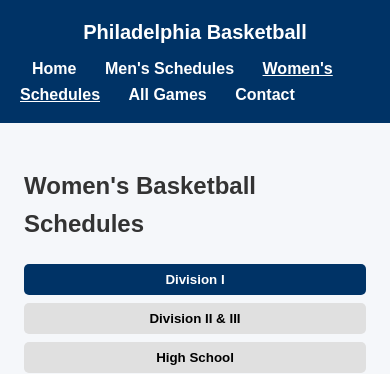
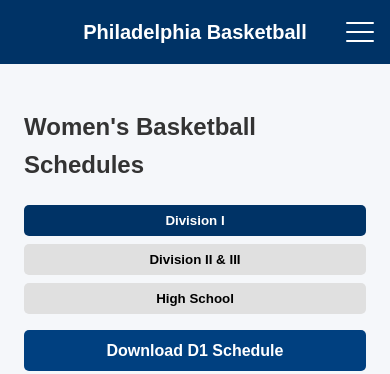
Before and after one commit to PhilaHoops/philahoops, a plain HTML site: page women.html in a window 390 px wide. Shown: the top 374 px of the page. Drawn offline with Linux system fonts and the light colour scheme.

Commit message:
Update women.html

```diff
--- a/women.html
+++ b/women.html
@@ -9,7 +9,16 @@
 <body data-section="women">
   <header>
     <h1>Philadelphia Basketball</h1>
-    <nav>
+
+      <!-- Mobile menu toggle -->
+    <button class="nav-toggle" aria-label="Toggle menu">
+      <span class="bar"></span>
+      <span class="bar"></span>
+      <span class="bar"></span>
+    </button>
+
+    <!-- Navigation -->
+    <nav class="nav-menu">
       <a href="index.html">Home</a>
       <a href="men.html">Men's Schedules</a>
       <a href="women.html" class="active">Women's Schedules</a>
```
